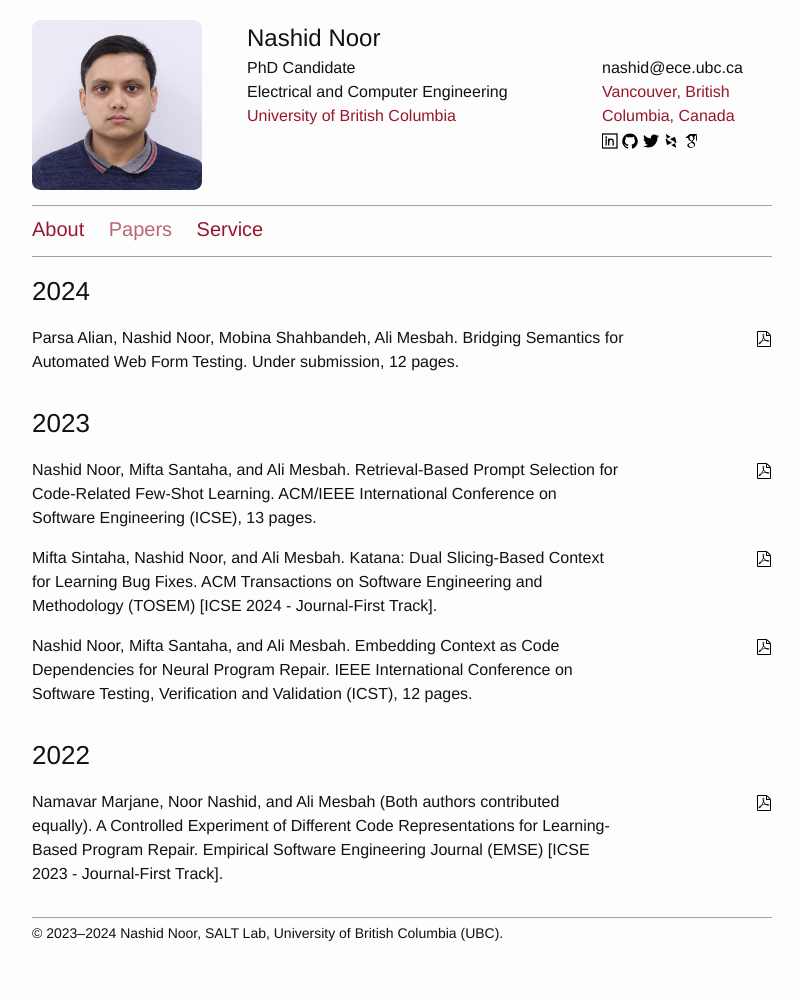
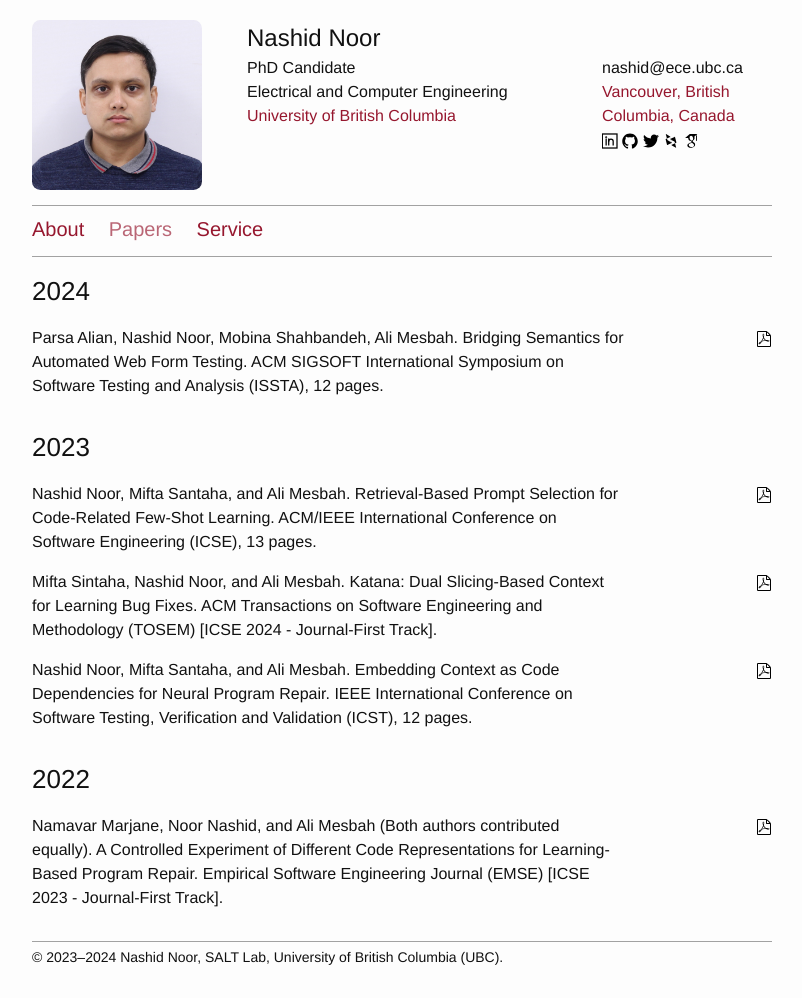
Before and after one commit to nashid/nashid.github.io, a Jekyll site: the page built from nav/papers.md, in a window 1280 px wide. Shown: the whole page, without its empty margins (238-1040 px from the left). Built offline with Jekyll 4.4.1, drawn with Linux system fonts in a browser that asks for light colours; before the commit the page ends 974 px from its top, so only the background shows below that.

Commit message:
form nexus paper

```diff
--- a/_data/papers.yml
+++ b/_data/papers.yml
@@ -1,7 +1,7 @@
 - id: formnexus-under-submission
   title: "Bridging Semantics for Automated Web Form Testing"
   authors: Parsa Alian, Nashid Noor, Mobina Shahbandeh, Ali Mesbah
-  venue: Under submission, 12 pages
+  venue: ACM SIGSOFT International Symposium on Software Testing and Analysis (ISSTA), 12 pages
   year: 2024
   # code: https://github.com/apicarve/apicarver
 
```
